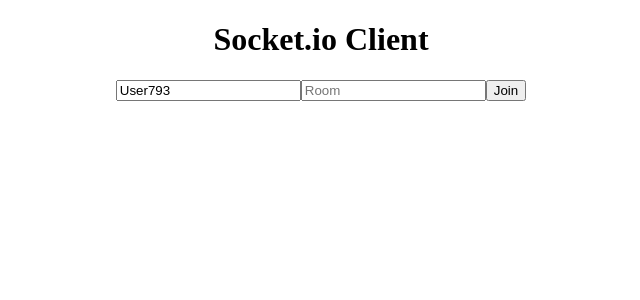
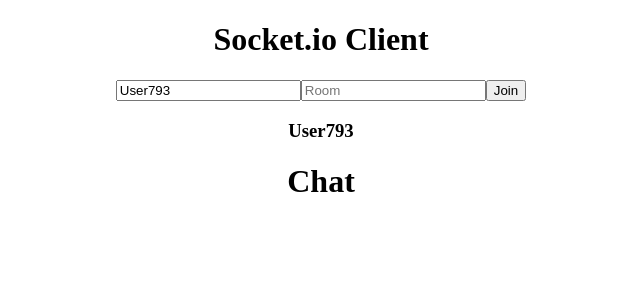
Before and after one commit to adrianezd/nochat, a React (Create React App) app in the folder client/: page / in a window 1280 px wide. Shown: the top 300 px of the page, without its empty margins (319-959 px from the left). Built offline with nearby package versions, Linux system fonts and the light colour scheme; no server answers.

Commit message:
chat and header created

```diff
--- a/client/src/App.js
+++ b/client/src/App.js
@@ -1,6 +1,7 @@
 import './App.css';
 import io from 'socket.io-client';
 import { useState } from 'react';
+import Chat from './Chat';
 
 const socket = io.connect('http://localhost:3001');
 
@@ -23,6 +24,7 @@
         <input type="text" placeholder="Room" required value={room} onChange={(e) => setRoom(e.target.value)} />
         <button onClick={() => joinRoom()}>Join</button>
         {/* <button onClick={() => socket.emit('message', 'Hello World!')}>Send Message</button> */}
+        <Chat socket={socket} username={username} room={room} />
       </div>
     </div>
   );
--- /dev/null
+++ b/client/src/Chat.js
@@ -0,0 +1,13 @@
+import React from 'react'
+import Header from './Header'
+
+function Chat({socket, username, room}) {
+  return (
+    <div>
+        <Header username={username} room={room} />
+        <h1>Chat</h1>
+    </div>
+  )
+}
+
+export default Chat
--- /dev/null
+++ b/client/src/Header.js
@@ -0,0 +1,12 @@
+import React from "react";
+
+function Header({username, room}) {
+  return (
+    <div>
+      <h3>{username}</h3>
+      <h4>{room}</h4>
+    </div>
+  );
+}
+
+export default Header;
```
